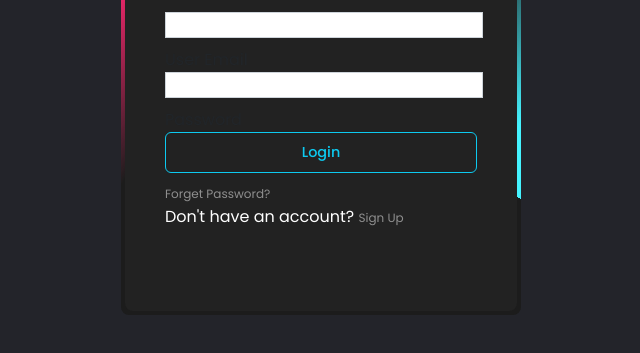
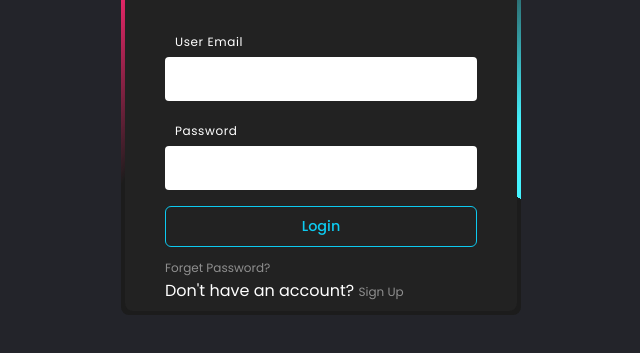
Before and after one commit to khaledradwan96/login-System, a plain HTML site: page index.html in a window 1280 px wide. Shown: the part 305-658 px from the top of the page, without its empty margins (319-959 px from the left). Drawn offline with Linux system fonts and the light colour scheme.

Commit message:
fix issues of pages variables

```diff
--- a/css/style.css
+++ b/css/style.css
@@ -82,7 +82,7 @@ body {
   margin-bottom: 1rem;
 }
 
-.box form .inputBox input {
+.box form .inputContainer input {
   margin-bottom: 10px;
   letter-spacing: 0.05em;
   border: 1px solid #ced4da;
@@ -113,3 +113,58 @@ body {
   margin-bottom: 10px;
   text-align: center;
 }
+
+/* ======== Login page ======== */
+
+.box form .inputBox {
+  position: relative;
+  margin-top: 35px;
+}
+.box form .inputBox input {
+  position: relative;
+  width: 100%;
+  padding: 20px 10px 10px;
+  background: transparent;
+  outline: none;
+  border: none;
+  box-shadow: none;
+  color: #23242a;
+  font-size: 1em;
+  letter-spacing: 0.05em;
+  transition: 0.5s;
+  z-index: 10;
+}
+
+.box form .inputBox span {
+  position: absolute;
+  left: 0;
+  padding: 20px 10px 10px;
+  pointer-events: none;
+  color: #8f8f8f;
+  font-size: 1em;
+  letter-spacing: 0.05em;
+  transition: 0.5s;
+}
+.box form .inputBox input:focus ~ span,
+.box form .inputBox input:valid ~ span {
+  color: #fff;
+  font-size: 0.75em;
+  transform: translateY(-34px);
+}
+
+.box form .inputBox i {
+  position: absolute;
+  left: 0;
+  bottom: 0;
+  width: 100%;
+  height: 2px;
+  background: #fff;
+  border-radius: 4px;
+  overflow: hidden;
+  transition: 0.5s;
+  pointer-events: none;
+}
+.box form .inputBox input:focus ~ i,
+.box form .inputBox input:valid ~ i {
+  height: 44px;
+}
--- a/index.html
+++ b/index.html
@@ -35,7 +35,7 @@
                 <span>Password</span>
                 <i></i>
             </div>
-            <button class="btn btn-outline-info" type="submit">Login</button>
+            <button class="btn btn-outline-info mt-3" type="submit">Login</button>
             <div class="links">
                 <a href="#">Forget Password?</a>
                 <br />
--- a/js/main.js
+++ b/js/main.js
@@ -40,7 +40,6 @@ function validEmail(){
     }
 }
 
-btn.addEventListener("click", signUp)
 function signUp(){
     if(checkEmails() == false){
         result.innerHTML = '<span class="text-danger">email already exists</span>'
@@ -65,4 +64,8 @@ function signUp(){
         localStorage.setItem('users', JSON.stringify(signupData))
         result.innerHTML = '<span class="text-success">Sign Up Success</span>'
     }
+
+console.log(signupData)
 }
+
+// ============  login page ============
```
Also changed, not shown: signup.html (+2 -2 lines).
